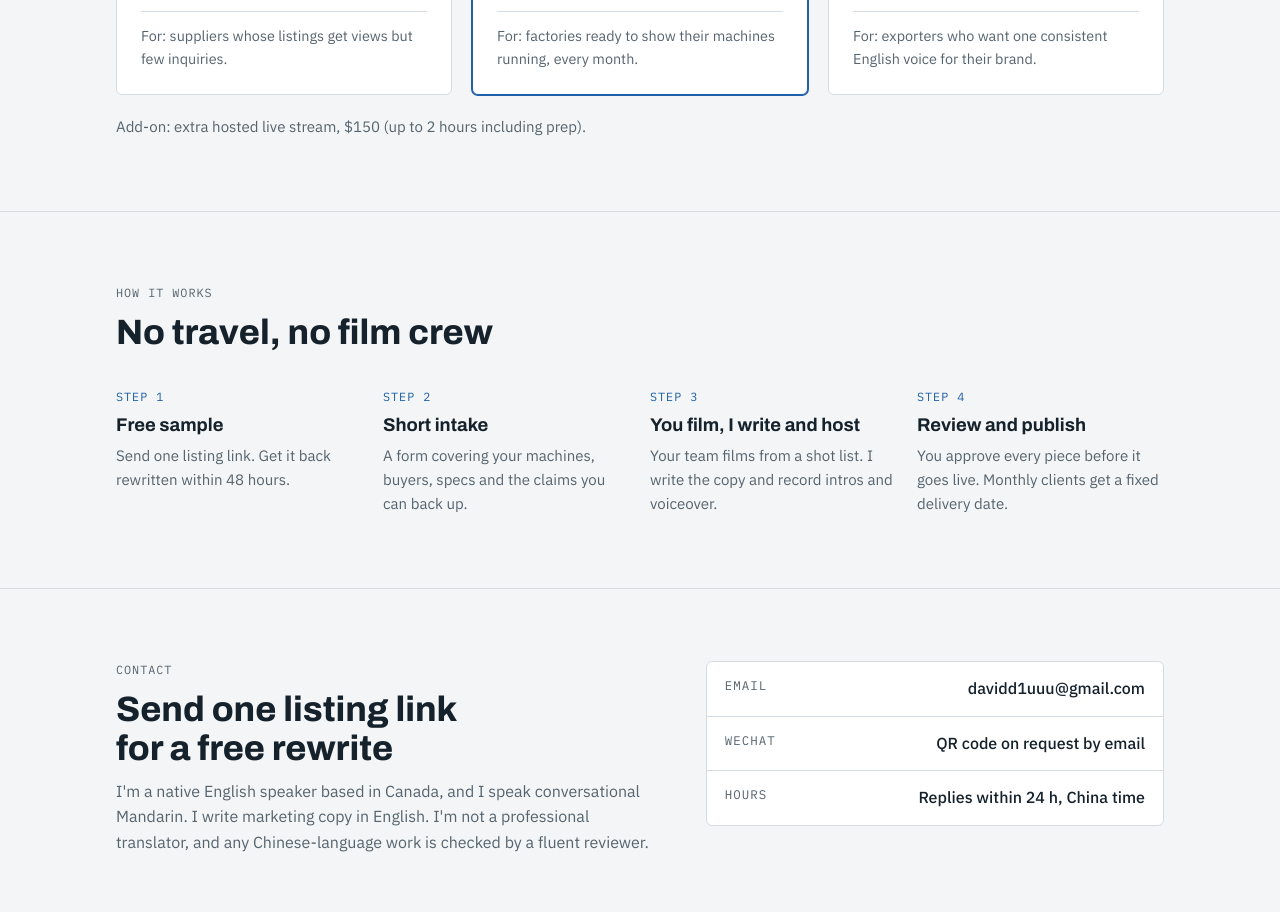
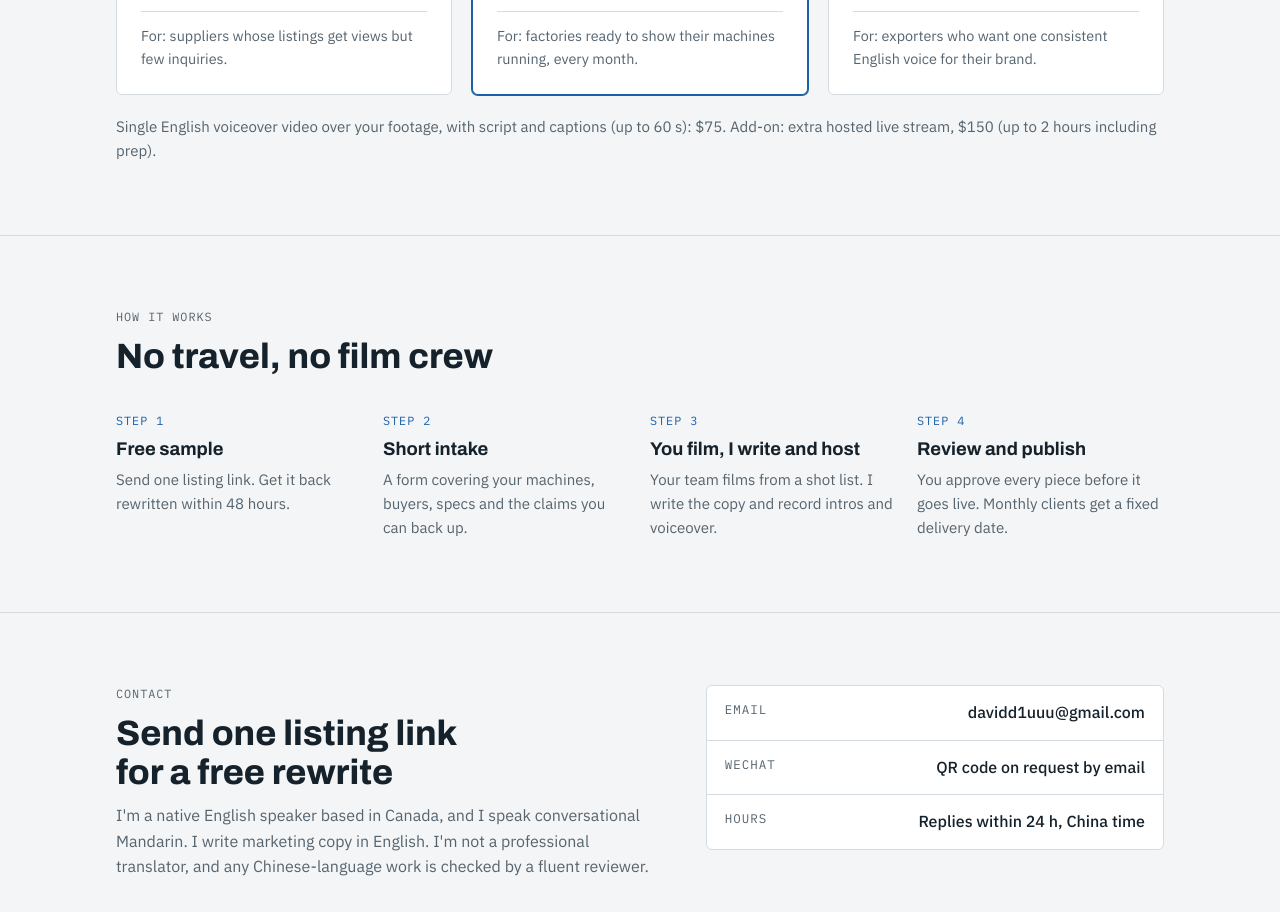
Before and after one commit to daviddluu/exporter-english, a plain HTML site: page index.html in a window 1280 px wide. Shown: the part 3569-4481 px from the top of the page. Drawn offline with Linux system fonts and the light colour scheme.

Commit message:
Add $75 single voiceover video price
Co-Authored-By: Claude Opus 5.5 <noreply@anthropic.com>
Claude-Session: https://claude.ai/code/session_01Y8YpxkGHvdD2gAe45T7NaZ

```diff
--- a/index.html
+++ b/index.html
@@ -316,7 +316,7 @@ html{scroll-behavior:smooth}
         <p class="for">For: exporters who want one consistent English voice for their brand.</p>
       </div>
     </div>
-    <p class="addon">Add-on: extra hosted live stream, $150 (up to 2 hours including prep).</p>
+    <p class="addon">Single English voiceover video over your footage, with script and captions (up to 60 s): $75. Add-on: extra hosted live stream, $150 (up to 2 hours including prep).</p>
   </div>
 </section>
 
```
